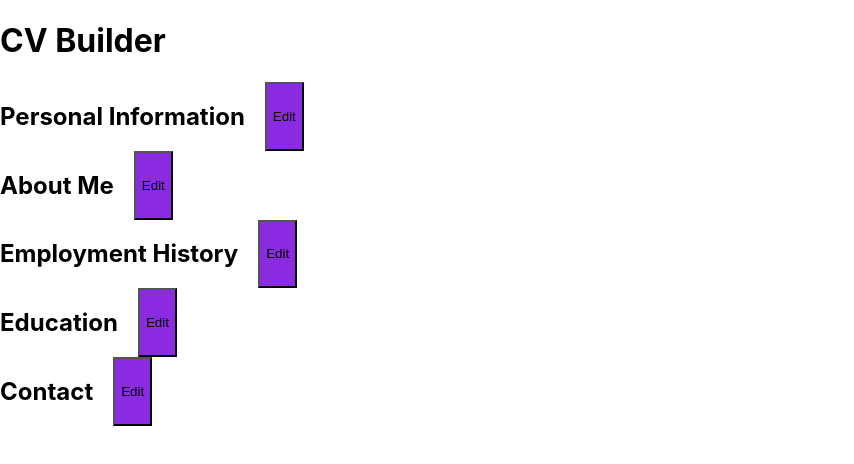
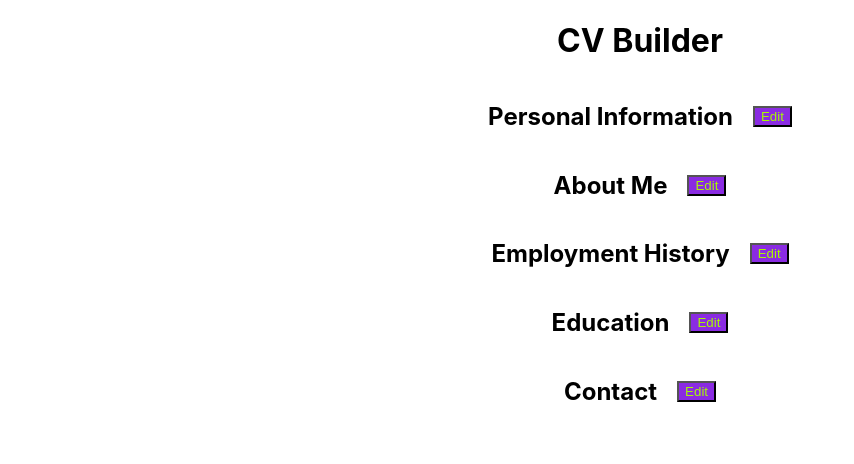
Before and after one commit to rlw92/cv-project, a React (Create React App) app in the folder cv-project/: page / in a window 1280 px wide. Shown: the top 464 px of the page, without its empty margins (0-854 px from the left). Built offline with nearby package versions, Linux system fonts and the light colour scheme.

Commit message:
FIRST STAGE Added styling that I like, need to prodduce the pop up modal edit box when user presses enter button.

```diff
--- a/cv-project/src/App.css
+++ b/cv-project/src/App.css
@@ -1,2 +1,2 @@
-.hdr{display:flex; gap:20px;}
-button{background-color:blueviolet}
+.hdr{display:flex; gap:20px; justify-content:center;align-items:center;}
+button{background-color:blueviolet; color:rgb(167, 248, 3)}
--- a/cv-project/src/App.js
+++ b/cv-project/src/App.js
@@ -13,7 +13,7 @@ export class App extends Component {
   render() {
     return (
       <div className="skltn">
-        <h1>CV Builder</h1>
+        <h1 style={{textAlign:"center"}}>CV Builder</h1>
         <Header title="Personal Information"/>
         <Header title="About Me"/>
         <Header title="Employment History"/>
```
